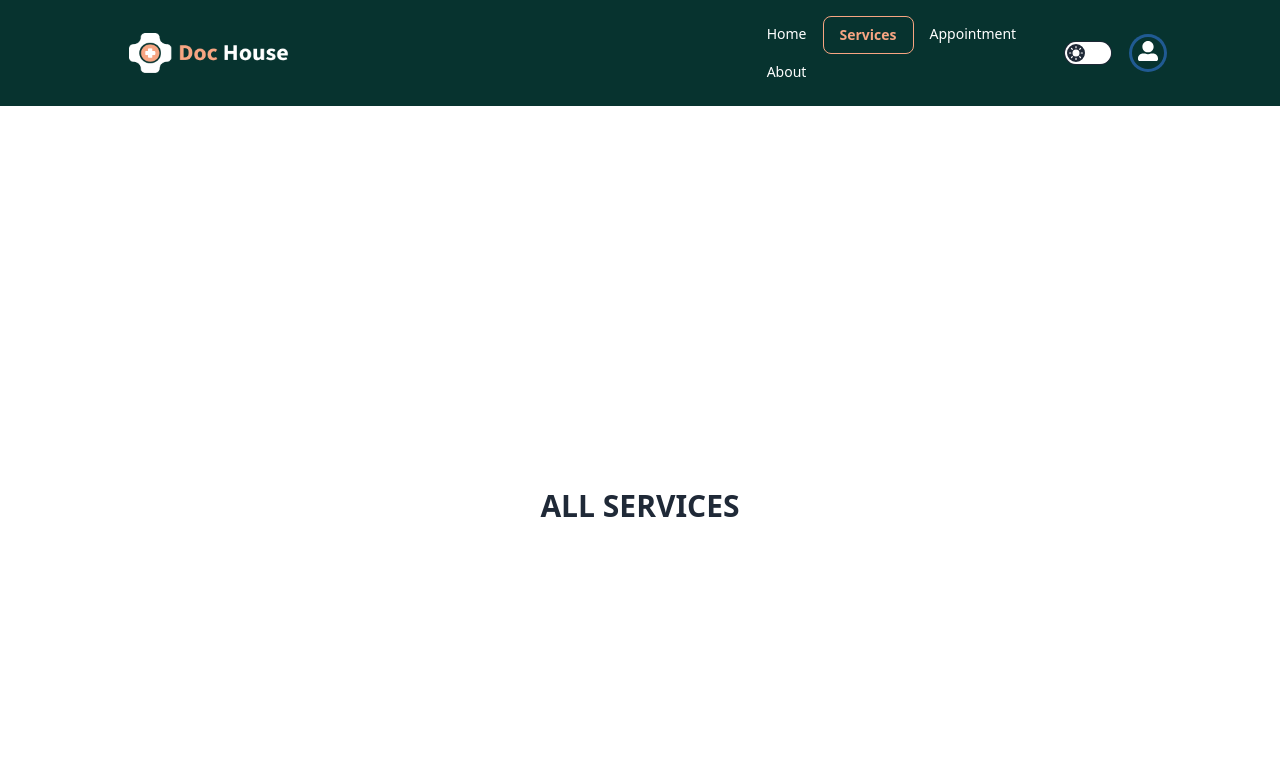
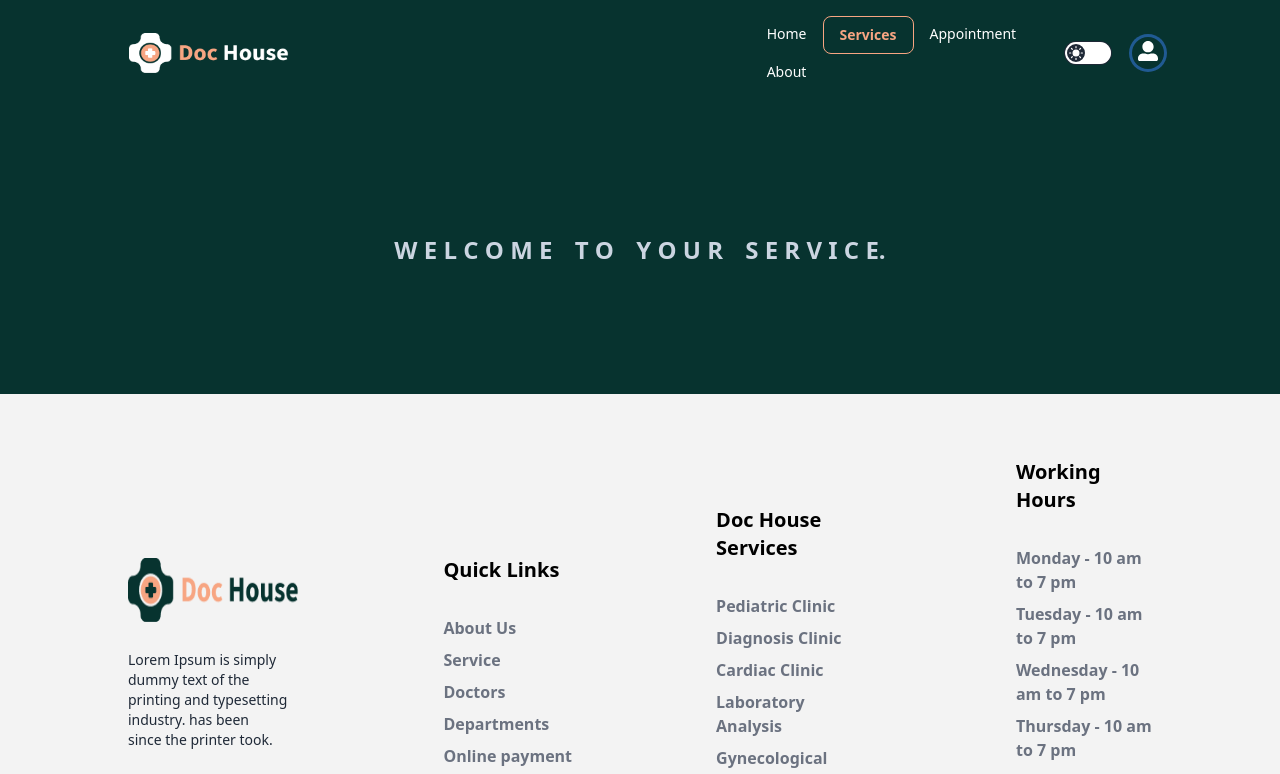
Before and after one commit to MASUMHD/Doctor_Appointment, a React (Vite) app: page /services in a window 1280 px wide. Shown: the top 774 px of the page. Built offline with nearby package versions, Linux system fonts and the light colour scheme; no server answers.

Commit message:
add serves banner

```diff
--- a/src/Component/Home/HomeAll.jsx
+++ b/src/Component/Home/HomeAll.jsx
@@ -13,7 +13,7 @@ const HomeAll = () => {
         <title>Doc | Home</title>
       </Helmet>
       <Banner />
-      <div className="pl-3 lg:pl-32 pr-3 lg:pr-32">
+      <div className="pl-3 lg:pl-32 pr-3 lg:pr-32 ">
         <OurServices />
         <Cards/>
         <Review/>
--- a/src/Component/Pages/About/AllAbout.jsx
+++ b/src/Component/Pages/About/AllAbout.jsx
@@ -7,7 +7,7 @@ const AllAbout = () => {
             <Helmet>
                 <title>Doc | About</title>
             </Helmet>
-            <section className="h-screen flex  gap-12 md:gap-0 flex-col md:flex-row items-center md:justify-between  py-10 space-y-8 md:space-y-0 ">
+            <section className="h-screen -mt-0 lg:-mt-16 flex  gap-12 md:gap-0 flex-col md:flex-row items-center md:justify-between  py-10 space-y-8 md:space-y-0 ">
                 {/* Left Side - Doctor's About Section */}
                 <div className="flex flex-col space-y-4 md:space-y-8 md:w-1/2 text-center md:text-left ">
                     <h1 className="text-3xl md:text-5xl font-bold uppercase text-[#07332F]">Doctor's House</h1>
@@ -22,16 +22,16 @@ const AllAbout = () => {
                 </div>
 
                 {/* Right Side - YouTube Video Embed */}
-                <div className="md:w-1/2 flex justify-end  items-center  w-full">
+                <div className="md:w-1/2 flex justify-end  items-center  w-full p-10 bg">
                     <iframe
                         width="100%"
                         height="315"
                         src="https://www.youtube.com/embed/bwx2Z69S0YA"
                         title="YouTube video player"
                         frameBorder="0"
-                        allow="accelerometer; autoplay; clipboard-write; encrypted-media; gyroscope; picture-in-picture"
+                        allow="accelerometer; autoplay; clipboard-write; encrypted-media; gyroscope; picture-in-picture form-control border-2 border-gray-600 rounded-lg shadow-lg  shadow-gray-600/50"
                         allowFullScreen
-                        className="rounded-lg shadow-lg max-w-lg w-full"
+                        className="rounded-lg shadow-lg  w-full ml-5 "
                     ></iframe>
                 </div>
             </section>
--- a/src/Component/Pages/Services/AllServices.jsx
+++ b/src/Component/Pages/Services/AllServices.jsx
@@ -1,4 +1,5 @@
 import { Helmet } from "react-helmet";
+import ServicesBanner from "./ServicesBanner";
 
 const AllServices = () => {
   return (
@@ -6,8 +7,8 @@ const AllServices = () => {
       <Helmet>
         <title>Doc | Services</title>
       </Helmet>
-      <div className="flex justify-center items-center h-screen">
-        <h1 className="text-3xl font-bold uppercase">All Services</h1>
+      <div className="">
+        <ServicesBanner />
       </div>
     </div>
   );
--- /dev/null
+++ b/src/Component/Pages/Services/ServicesBanner.jsx
@@ -0,0 +1,18 @@
+const ServicesBanner = () => {
+  return (
+    <div>
+      <div className="w-full h-72 flex justify-center items-center bg-[#07332f]">
+        <div className="">
+          <h1 className="text-xl md:text-2xl font-semibold text-start text-slate-300 uppercase ">
+            <span className="mr-2 md:mr-4">W e l c o m e</span>{" "}
+            <span className="mr-2 md:mr-4"> t o </span>{" "}
+            <span className="mr-2 md:mr-4"> y o u r </span> S e r v i c e.
+          </h1>
+
+        </div>
+      </div>
+    </div>
+  );
+};
+
+export default ServicesBanner;
```
